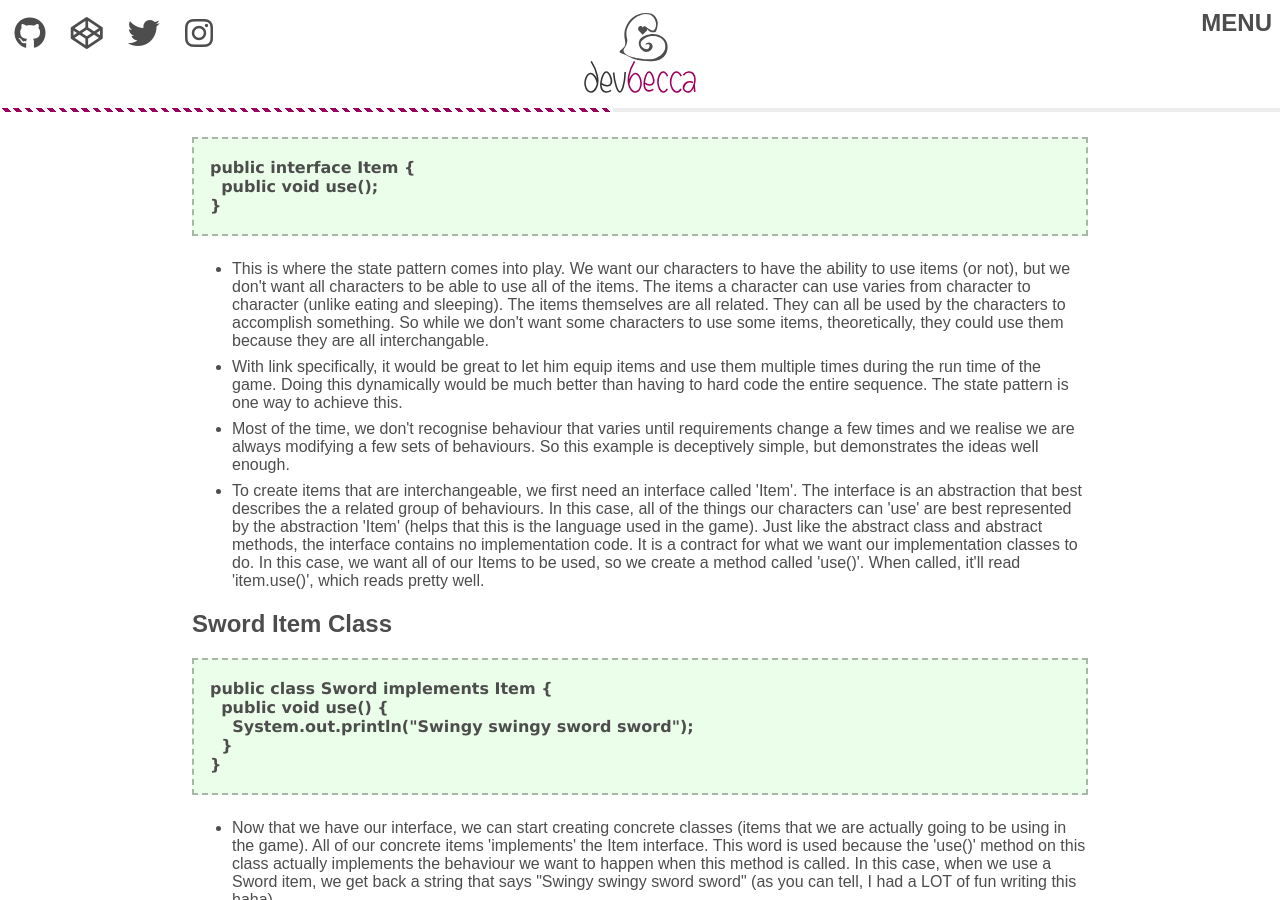
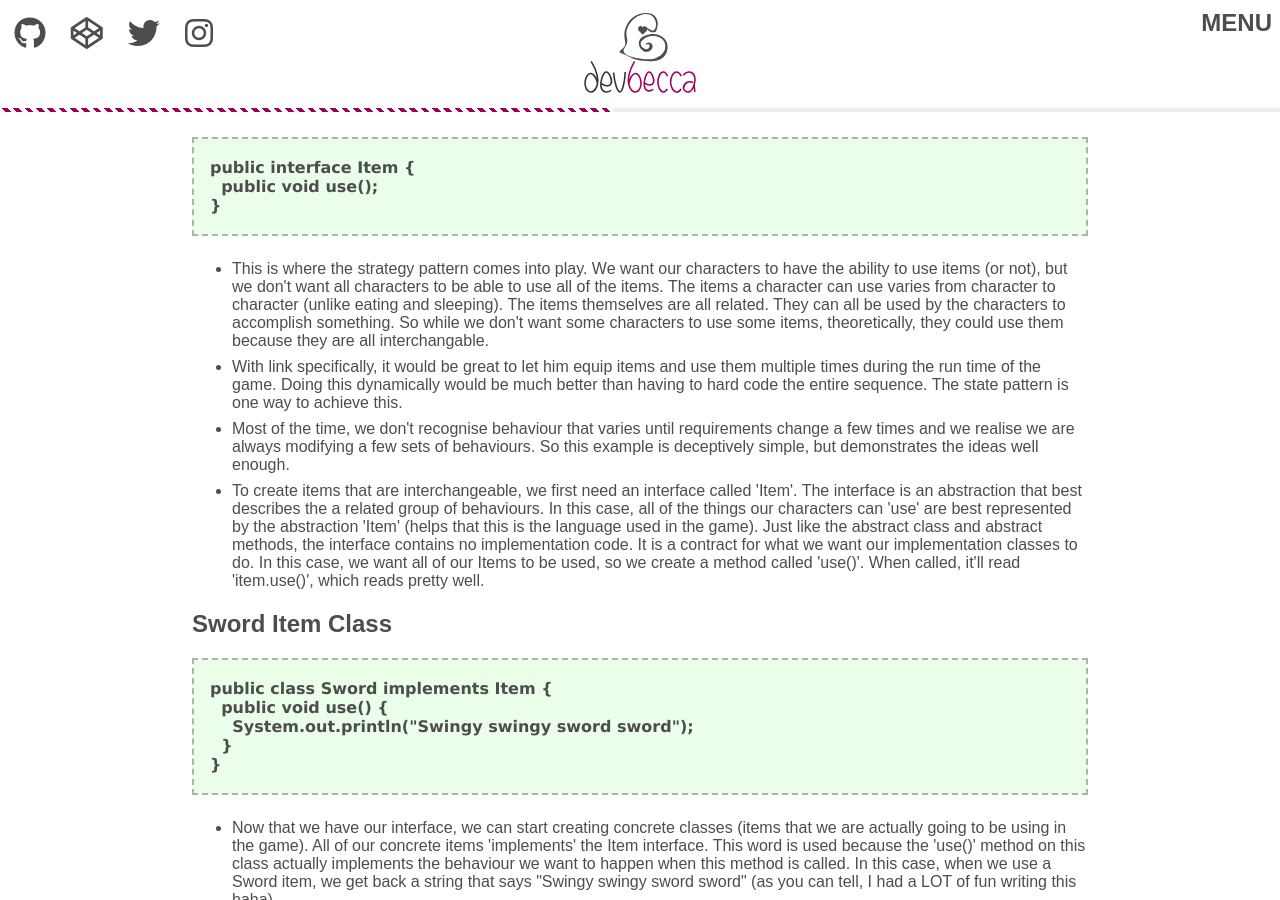
Before and after one commit to Becca9941/Becca9941.github.io, a Jekyll site: the page built from _posts/2019-09-04-link-can-equip-items-strategy-design-pattern.html, in a window 1280 px wide and 900 px high, scrolled down 1763 px. Built offline with Jekyll 4.4.1, drawn with Linux system fonts in a browser that asks for light colours; nearby versions of some CDN libraries; some of the changed text lies outside the part shown.

Commit message:
oops, used state pattern name instead of strategy a few times

```diff
--- a/_posts/2019-09-04-link-can-equip-items-strategy-design-pattern.html
+++ b/_posts/2019-09-04-link-can-equip-items-strategy-design-pattern.html
@@ -1,6 +1,6 @@
 ---
 layout: post
-title: Link can equip items, state design pattern in Java
+title: Link can equip items, strategy design pattern in Java
 ---
 
 <p>After reading the first chapter of <a href="" target="_blank">Head First Design Patterns</a>, I decided to try and implement the Strategy Pattern I learned about by writing my own program in Java. I haven't actually tested this in an editor yet because Java isn't set up on my computer. Literally just wrote this out here.</p>
@@ -37,7 +37,7 @@ public abstract class Character {
 <ul>
   <li>First I created an abstract class called Character, that all of my Legend of Zelda characters will inherit from. One of the design principles (not patterns) is to favour composition over inheritance. I understand this to mean delegate the behaviour of your object to other objects as much as possible. In this case, all of my characters eat and sleep and introduce themselves, so it's better for them to inherit these because they never change (though will have to reconsider if I want a Navi character who can't eat).</li>
   <li>I defined the introduction method as an abstract method. All of the characters will be introducing themselves differently, so the implementation code for the introduction method will be defined within their individual instances (polymorphism).</li>
-  <li>Now for the state pattern. The Character class has an instance variable called 'item', which accepts any object that has the type 'Item'. We also have a setter method which allows the character object to swap out the current item (if there is one) for a different item.</li>
+  <li>Now for the strategy pattern. The Character class has an instance variable called 'item', which accepts any object that has the type 'Item'. We also have a setter method which allows the character object to swap out the current item (if there is one) for a different item.</li>
   <li>Finally, the character class has a method called 'useItem()', which gets the item currently stored in the 'item' instance variable and calls the 'use()' method on it. Just like each Character introduce themselves in unique ways, each item has it's own way of behaving when it is being used.</li>
 </ul>
 
@@ -92,7 +92,7 @@ public interface Item {
 </pre>
 
 <ul>
-  <li>This is where the state pattern comes into play. We want our characters to have the ability to use items (or not), but we don't want all characters to be able to use all of the items. The items a character can use varies from character to character (unlike eating and sleeping). The items themselves are all related. They can all be used by the characters to accomplish something. So while we don't want some characters to use some items, theoretically, they could use them because they are all interchangable.</li>
+  <li>This is where the strategy pattern comes into play. We want our characters to have the ability to use items (or not), but we don't want all characters to be able to use all of the items. The items a character can use varies from character to character (unlike eating and sleeping). The items themselves are all related. They can all be used by the characters to accomplish something. So while we don't want some characters to use some items, theoretically, they could use them because they are all interchangable.</li>
   <li>With link specifically, it would be great to let him equip items and use them multiple times during the run time of the game. Doing this dynamically would be much better than having to hard code the entire sequence. The state pattern is one way to achieve this.</li>
   <li>Most of the time, we don't recognise behaviour that varies until requirements change a few times and we realise we are always modifying a few sets of behaviours. So this example is deceptively simple, but demonstrates the ideas well enough.</li>
   <li>To create items that are interchangeable, we first need an interface called 'Item'. The interface is an abstraction that best describes the a related group of behaviours. In this case, all of the things our characters can 'use' are best represented by the abstraction 'Item' (helps that this is the language used in the game). Just like the abstract class and abstract methods, the interface contains no implementation code. It is a contract for what we want our implementation classes to do. In this case, we want all of our Items to be used, so we create a method called 'use()'. When called, it'll read 'item.use()', which reads pretty well.</li>
```
